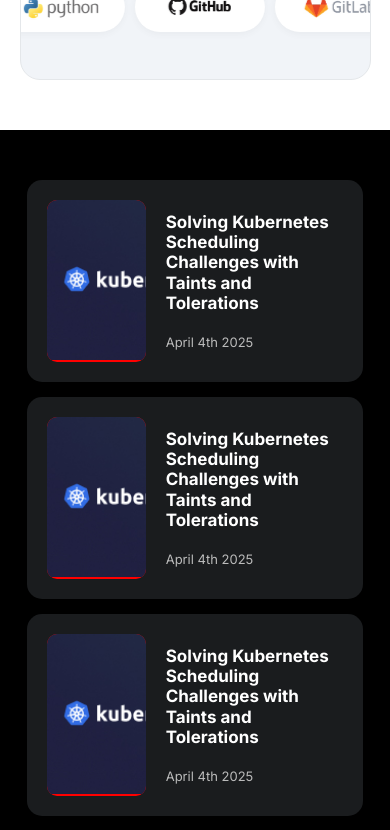
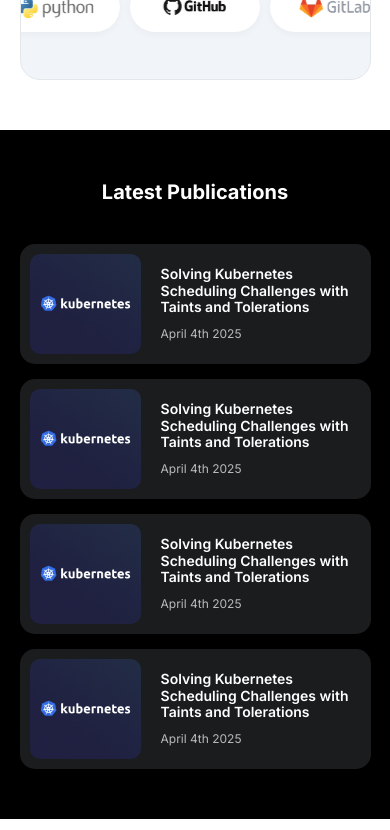
Before and after one commit to charliepoker/portfolio-website, a Next.js app: page / in a window 390 px wide. Shown: the part 1640-2470 px from the top of the page. Built offline with nearby package versions, Linux system fonts and the light colour scheme.

Commit message:
Publications

```diff
--- a/app/page.jsx
+++ b/app/page.jsx
@@ -36,6 +36,7 @@ export default function Home() {
 
       {/* LATEST PUBLICATIONS */}
       <div className={styles.publications}>
+        <div><h3>Latest Publications</h3></div>
         <Publications/>
       </div>
     </>
--- a/app/page.module.css
+++ b/app/page.module.css
@@ -305,7 +305,14 @@
 /* PUBLICATIONS */
 .publications {
     background: black;
-    padding: 5rem 10%
+    padding: 7rem 10%
+}
+
+.publications h3 {
+    font-size: 2.4rem;
+    text-align: center;
+    color: white;
+    margin-bottom: 4rem;
 }
 
 
@@ -314,4 +321,16 @@
     padding: 5rem 7%
 }
 
+.publications h3 {
+    font-size: 2rem;
+    margin-bottom: 4rem;
 }
+
+}
+
+@media (max-width:900px) {
+    .publications {
+    padding: 5rem 5%
+}
+
+}
--- a/components/Publications/Publications.jsx
+++ b/components/Publications/Publications.jsx
@@ -34,7 +34,7 @@ function Publications() {
         {
             articles.map((item, i)=>(
             <div key={i} className={styles.pub}>
-                <div className={styles.banner}><Image src={item.banner} alt='Banner' height='160' width='178'/></div>
+                <div className={styles.banner}><Image src={item.banner} alt='Banner' height='160' width='160'/></div>
                 <div className={styles.content}>
                     <h4>{item.title}</h4>
                     <p>{item.date}</p>
--- a/components/Publications/styles.module.css
+++ b/components/Publications/styles.module.css
@@ -23,7 +23,6 @@
     border-radius: 1rem;
     overflow: hidden;
     flex: 1;
-    background: red;
 }
 .banner img{
     object-fit: cover;
@@ -79,7 +78,7 @@
 }
 
 .pub {
-  padding: 2rem;
+  padding: 1rem;
   border-radius: 1.5rem;
   gap: 2rem;
 }
@@ -87,13 +86,21 @@
 .content {
     flex: 1.8;
 }
-
+.banner{
+    height: 10rem;
+}
+.banner img{
+    height: 100%;
+    width: 100%;
+    object-fit: cover;
+}
 .content h4{
-    font-size: 1.7rem;
-    margin-bottom: 2rem;
+    font-size: 1.4rem;
+    margin-bottom: 1rem;
+    font-weight: 600;
 }
 
 .content p{
-    font-size: 1.3rem;
+    font-size: 1.2rem;
 }
 }
```
